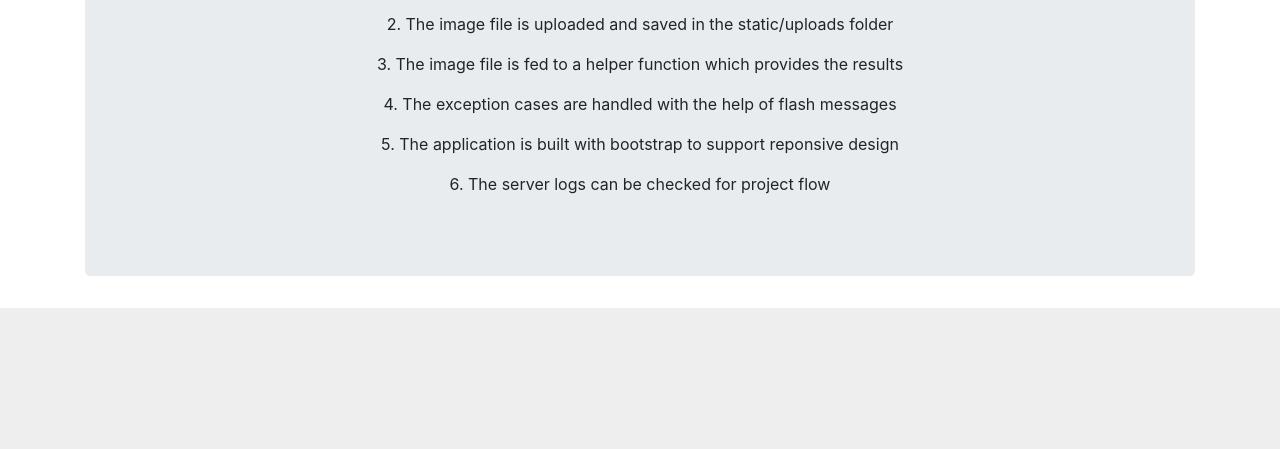
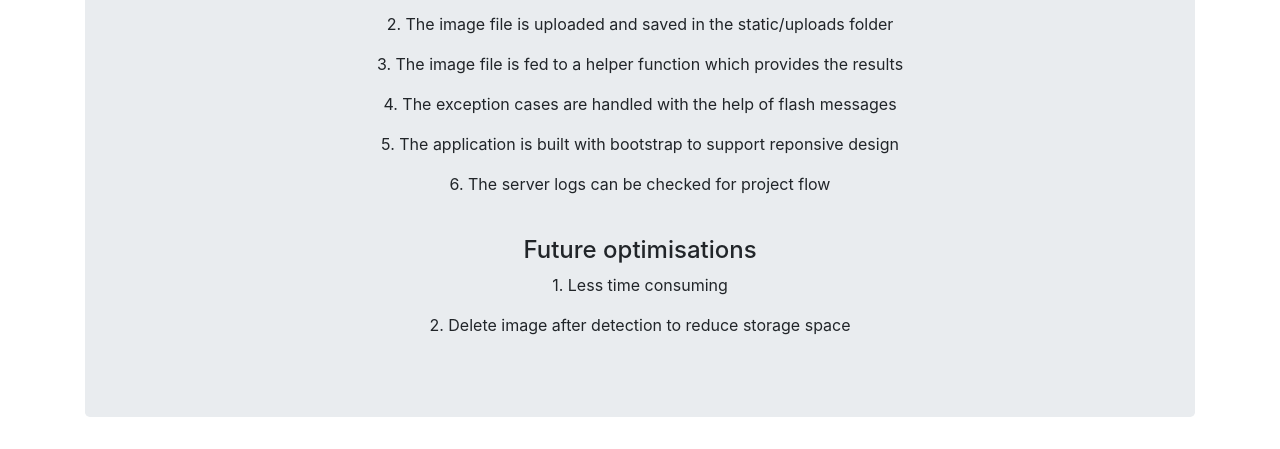
Before and after one commit to akash97s/FlaskRestAPI_Assignment, a Flask app: page /about in a window 1280 px wide. Shown: the part 695-1144 px from the top of the page. Before the commit the page ends 1003 px from the top, so only its background shows below. Run offline with Flask 2, Linux system fonts and the light colour scheme; some libraries are stand-ins or nearby versions.

Commit message:
Optimisations added
Added about content

```diff
--- a/templates/about.html
+++ b/templates/about.html
@@ -23,6 +23,10 @@
       <p> 4. The exception cases are handled with the help of flash messages </p>
       <p> 5. The application is built with bootstrap to support reponsive design </p>
       <p> 6. The server logs can be checked for project flow </p>
+      <br>
+      <h4>Future optimisations</h4>
+      <p>1. Less time consuming </p>
+      <p>2. Delete image after detection to reduce storage space </p>
   	</div>
 
 {% endblock %}
```
